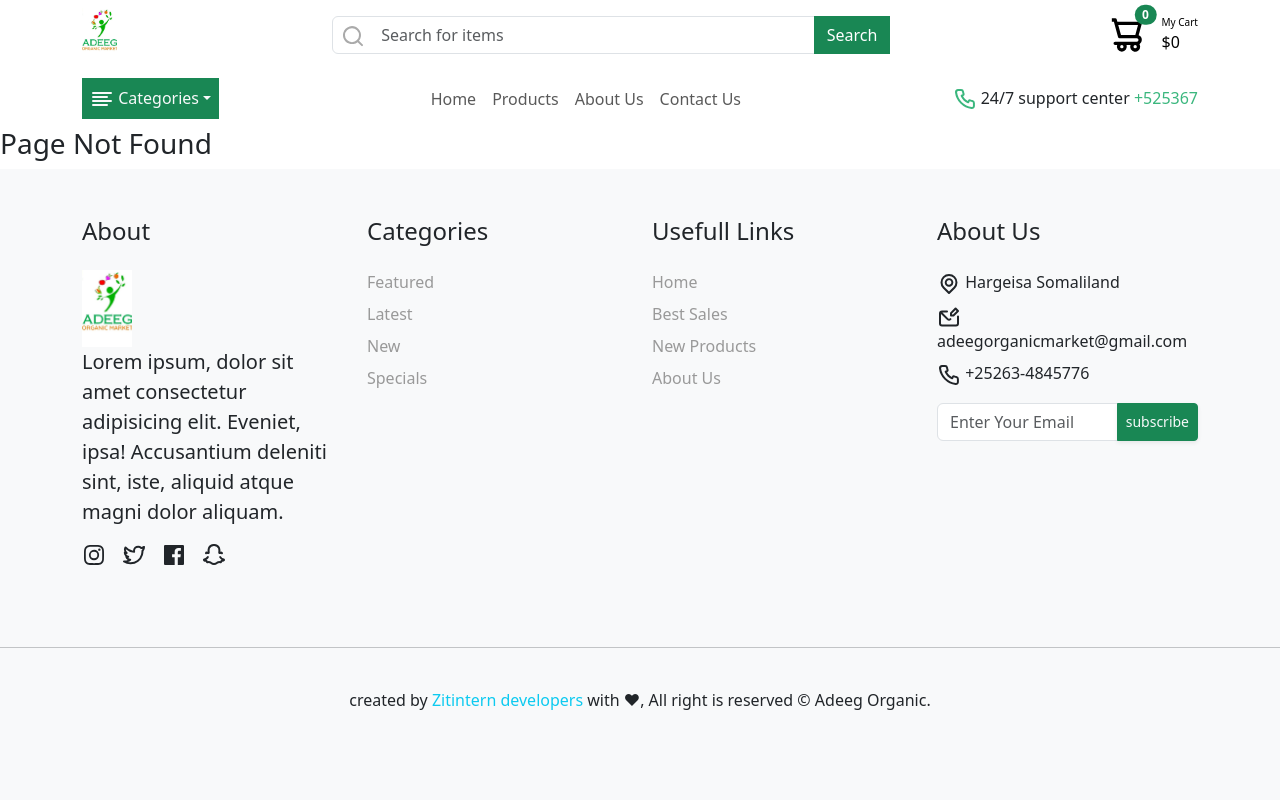
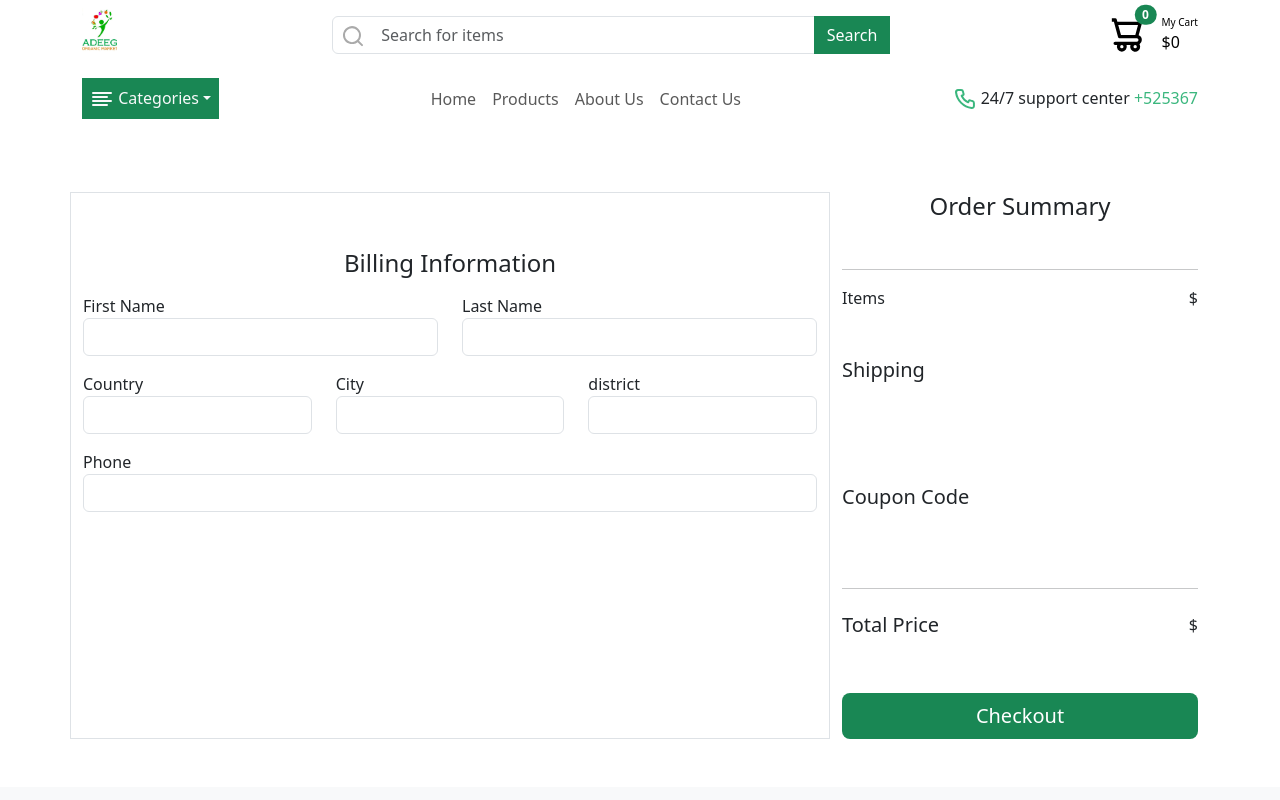
Before and after one commit to kaabe-a/AdeegProject, a React (Vite) app: page /checkout in a window 1280 px wide. Shown: the top 800 px of the page. Built offline with nearby package versions, Linux system fonts and the light colour scheme; no server answers.

Commit message:
Fixing Issues

```diff
--- a/src/App.jsx
+++ b/src/App.jsx
@@ -1,4 +1,4 @@
-import { useState } from "react";
+import { useEffect, useState } from "react";
 import "bootstrap/dist/css/bootstrap.min.css";
 import * as Unicons from "@iconscout/react-unicons";
 import "./App.css";
@@ -15,13 +15,25 @@ import { ShopContextProvider } from "./context/ShopContext";
 import Contact from "./pages/Contact";
 import { ProductContextProvider } from "./context/ProductContext";
 import { CartProvider } from "./context/CartContext";
+import Checkout from "./pages/checkout/Checkout";
+
 function App() {
+  const [isActive, setIsActive] = useState(false);
+  useEffect(() => {
+    window.addEventListener("scroll", () => {
+      window.screenY > 60 ? setIsActive(true) : setIsActive(false);
+    });
+  });
   return (
     <ProductContextProvider>
       <CartProvider>
         <ShopContextProvider>
           <Router>
-            <div>
+            <div
+              className={`${
+                isActive ? "bg-white" : "bg-white fixed-top z-index-1"
+              }`}
+            >
               <TopNavbar />
               <Navbar />
             </div>
@@ -31,6 +43,7 @@ function App() {
               <Route path="/products" element={<Product />} />
               <Route path="/contact" element={<Contact />} />
               <Route path="/cart" element={<Cart />} />
+              <Route path="/checkout" element={<Checkout />} />
               <Route path="/products/:id" element={<ProductDetail />} />
               <Route path="*" element={<h3>Page Not Found</h3>} />
             </Routes>
--- a/src/components/Hero.jsx
+++ b/src/components/Hero.jsx
@@ -2,7 +2,7 @@ import React from 'react'
 import { UilArrowRight } from '@iconscout/react-unicons'
 const Hero = () => {
   return (
-    <div className='hero py-5'>
+    <div className='hero py-5' style={{marginTop:"9rem"}}>
     <div className="container pt-5">
     <div className="d-sm-flex justify-content-between align-items-center">
         <div className="hero__info text-center text-md-start">
--- a/src/components/ProductList.jsx
+++ b/src/components/ProductList.jsx
@@ -1,10 +1,15 @@
-import React from "react";
+import React, { useContext, useEffect, useState } from "react";
 import Card from "./ProductCard";
 import { vegetables, fruits, best_sales } from "./product";
 import { UilAngleRight } from "@iconscout/react-unicons";
 import { useQuery } from "@tanstack/react-query";
+import { Link } from "react-router-dom";
+import { UilShoppingCartAlt } from "@iconscout/react-unicons";
+import { CartContext } from "../context/CartContext";
 
 const ProductList = () => {
+  const { addToCart } = useContext(CartContext);
+
   function fetchFruits() {
     return fetch(
       "https://adeeg-oragnic.onrender.com/api/product/report/new_four_fruit_products"
@@ -69,7 +74,7 @@ const ProductList = () => {
   // console.log(vdata,"hellow");
 
   return (
-    <div className="container py-5">
+    <div className="container py-5" style={{marginTop:"9rem"}}>
       <div className="product_header py-5 d-flex justify-content-between position-relative">
         <h3 className="text-start">Fruits</h3>
         <span className="section_title"></span>
@@ -78,15 +83,46 @@ const ProductList = () => {
         </a>
       </div>
       <div className="row row-cols-1 g-4 row-cols-sm-2 row-cols-md-3 row-cols-lg-4 g-4">
-        {data["data"]?.map((fruit) => (
-          <Card
-            image_link={fruit.image_url ? fruit.image_url : thumnail}
-            name={fruit.name}
-            description={fruit.description}
-            amount={fruit.amount}
-            quantity={fruit.quantity}
-            category={fruit.category.name}
-          />
+        {data["data"]?.map((product) => (
+           <div className="product_card">
+           <div className="col">
+             <div className="card shadow-sm border-0">
+               <div className="top-img position-relative bg-light">
+                 <Link to={`/products/${product.id}`} style={{ textDecoration: "none" }}>
+                   <img
+                     src={product?.image_url}
+                     className="card-img-top img-fluid"
+                     style={{ height: "150px" }}
+                     alt="..."
+                   />
+                 </Link>
+               </div>
+
+               <div className="card-body position-relative">
+                 <h5 className="card-title text-center short-title">
+                   {product.name}
+                 </h5>
+                 <h5 className="text-secondary text-center">
+                   {product.category.name}
+                 </h5>
+                 <p className="card-text text-center short-description">
+                   {product.description}
+                 </p>
+               </div>
+               <div className="d-flex justify-content-center gap-4">
+                 <span className="text-center">${product.amount}/Kg</span>
+                 <span className="text-center">{product?.quantity}/qty</span>
+               </div>
+               <button
+                 className="btn btn-light text-white m-4"
+                 style={{ backgroundColor: "#02CA89" }}
+                 onClick={() => addToCart(product, product.id)}
+               >
+                 <UilShoppingCartAlt color="white" /> Add
+               </button>
+             </div>
+           </div>
+         </div>
         ))}
       </div>
       <div className="product_header py-5 d-flex justify-content-between position-relative">
@@ -97,15 +133,46 @@ const ProductList = () => {
         </a>
       </div>
       <div className="row row-cols-1 g-4 row-cols-sm-2 row-cols-md-3 row-cols-lg-4 g-4">
-        {data["data"]?.map((vegetable) => (
-          <Card
-            image_link={vegetable.image_url ? vegetable.image_url : thumnail}
-            name={vegetable.name}
-            description={vegetable.description}
-            amount={vegetable.amount}
-            quantity={vegetable.quantity}
-            category={vegetable.category.name}
-          />
+        {data["data"]?.map((product) => (
+          <div className="product_card">
+          <div className="col">
+            <div className="card shadow-sm border-0">
+              <div className="top-img position-relative bg-light">
+                <Link to={`/products/${product.id}`} style={{ textDecoration: "none" }}>
+                  <img
+                    src={product?.image_url}
+                    className="card-img-top img-fluid"
+                    style={{ height: "150px" }}
+                    alt="..."
+                  />
+                </Link>
+              </div>
+
+              <div className="card-body position-relative">
+                <h5 className="card-title text-center short-title">
+                  {product.name}
+                </h5>
+                <h5 className="text-secondary text-center">
+                  {product.category.name}
+                </h5>
+                <p className="card-text text-center short-description">
+                  {product.description}
+                </p>
+              </div>
+              <div className="d-flex justify-content-center gap-4">
+                <span className="text-center">${product.amount}/Kg</span>
+                <span className="text-center">{product?.quantity}/qty</span>
+              </div>
+              <button
+                className="btn btn-light text-white m-4"
+                style={{ backgroundColor: "#02CA89" }}
+                onClick={() => addToCart(product, product.id)}
+              >
+                <UilShoppingCartAlt color="white" /> Add
+              </button>
+            </div>
+          </div>
+        </div>
         ))}
       </div>
 
@@ -117,15 +184,46 @@ const ProductList = () => {
         </a>
       </div>
       <div className="row row-cols-1 g-4 row-cols-sm-2 row-cols-md-3 row-cols-lg-4 g-4">
-        {data["data"]?.map((last) => (
-          <Card
-            image_link={last.image_url ? last.image_url : thumnail}
-            name={last.name}
-            description={last.description}
-            amount={last.amount}
-            quantity={last.quantity}
-            category={last.category.name}
-          />
+        {data["data"]?.map((product) => (
+          <div className="product_card">
+            <div className="col">
+              <div className="card shadow-sm border-0">
+                <div className="top-img position-relative bg-light">
+                  <Link to={`/products/${product.id}`} style={{ textDecoration: "none" }}>
+                    <img
+                      src={product?.image_url}
+                      className="card-img-top img-fluid"
+                      style={{ height: "150px" }}
+                      alt="..."
+                    />
+                  </Link>
+                </div>
+
+                <div className="card-body position-relative">
+                  <h5 className="card-title text-center short-title">
+                    {product.name}
+                  </h5>
+                  <h5 className="text-secondary text-center">
+                    {product.category.name}
+                  </h5>
+                  <p className="card-text text-center short-description">
+                    {product.description}
+                  </p>
+                </div>
+                <div className="d-flex justify-content-center gap-4">
+                  <span className="text-center">${product.amount}/Kg</span>
+                  <span className="text-center">{product?.quantity}/qty</span>
+                </div>
+                <button
+                  className="btn btn-light text-white m-4"
+                  style={{ backgroundColor: "#02CA89" }}
+                  onClick={() => addToCart(product, product.id)}
+                >
+                  <UilShoppingCartAlt color="white" /> Add
+                </button>
+              </div>
+            </div>
+          </div>
         ))}
       </div>
     </div>
@@ -133,3 +231,13 @@ const ProductList = () => {
 };
 
 export default ProductList;
+{
+  /* <Card
+  image_link={last.image_url ? last.image_url : thumnail}
+  name={last.name}
+  description={last.description}
+  amount={last.amount}
+  quantity={last.quantity}
+  category={last.category.name}
+/>; */
+}
--- a/src/components/TopNavbar.jsx
+++ b/src/components/TopNavbar.jsx
@@ -1,10 +1,13 @@
-import React, { useContext } from "react";
+import React, { useContext, useState } from "react";
 import { UilShoppingCartAlt } from "@iconscout/react-unicons";
 import { UilSearch } from "@iconscout/react-unicons";
 import { Link } from "react-router-dom";
 import { CartContext } from "../context/CartContext";
+import { useEffect } from "react";
+
 const TopNavbar = () => {
   const {qty,total} = useContext(CartContext)
+
   return (
     <div className="container">
       <nav className="navbar border_top navbar-expand-lg bg-white navbar-light pt-2 d-none d-md-block d-md-flex justify-content-between align-items-center">
--- a/src/pages/About.jsx
+++ b/src/pages/About.jsx
@@ -5,7 +5,7 @@ import { UilInstagram } from "@iconscout/react-unicons";
 import { UilSnapchatAlt } from "@iconscout/react-unicons";
 const About = () => {
   return (
-    <section className="bg-light">
+    <section className="bg-light" style={{marginTop:"9rem"}}>
       <div className="container-md py-5">
         <div className="d-md-flex justify-content-between gap-3 align-items-center px-5">
           <img
--- a/src/pages/Contact.jsx
+++ b/src/pages/Contact.jsx
@@ -7,7 +7,7 @@ import {
 
 const Contact = () => {
   return (
-    <div className="container py-5">
+    <div className="container py-5" style={{marginTop:"9rem"}}>
       <div className="row d-flex align-items-center gap-5">
         <div className="col-md-7">
           <h2 className="text-center mb-4">Contact Us</h2>
--- a/src/pages/cart/Cart.jsx
+++ b/src/pages/cart/Cart.jsx
@@ -9,7 +9,7 @@ import { CartContext } from "../../context/CartContext";
 const Cart = () => {
   const { cart, removeFromCart, clearCart,total,qty } = useContext(CartContext);
   return (
-    <div className="container p-5">
+    <div className="container p-5" style={{marginTop:"9rem"}}>
       <div className="row pt-5 border">
         <div className="col-md-8 cart__item">
           <div className="d-flex justify-content-between align-items-center">
@@ -36,6 +36,7 @@ const Cart = () => {
         </div>
         <div className="col-md-4 cart__detail bg-light">
           <h3>Summary</h3>
+
           <hr className="mt-5" />
           <div className="d-flex justify-content-between">
             <span className="d-flex gap-3">
--- /dev/null
+++ b/src/pages/checkout/Checkout.jsx
@@ -0,0 +1,108 @@
+import React from "react";
+
+const Checkout = () => {
+  return (
+    <div className="container py-5" style={{marginTop:"9rem"}}>
+      <div className="row">
+        <div className="col-md-8 py-5 border">
+          <h4 className="text-center py-2">Billing Information</h4>
+          <form action="">
+            <div class="mb-3 row">
+              <div className="col">
+                <label htmlFor="">First Name</label>
+                <input
+                  type="text"
+                  class="form-control "
+                  id="formGroupExampleInput"
+                  //   placeholder="First Name"
+                />
+              </div>
+              <div className="col">
+                <label htmlFor="">Last Name</label>
+                <input
+                  type="text"
+                  class="form-control"
+                  id="formGroupExampleInput"
+                  //   placeholder="Last Name"
+                />
+              </div>
+            </div>
+            <div class="mb-3 row">
+              <div className="col">
+                <label htmlFor="">Country</label>
+                <input
+                  type="text"
+                  class="form-control "
+                  id="formGroupExampleInput"
+                  //   placeholder="First Name"
+                />
+              </div>
+              <div className="col">
+                <label htmlFor="">City</label>
+                <input
+                  type="text"
+                  class="form-control"
+                  id="formGroupExampleInput"
+                  //   placeholder="Last Name"
+                />
+              </div>
+              <div className="col">
+                <label htmlFor="">district</label>
+                <input
+                  type="text"
+                  class="form-control"
+                  id="formGroupExampleInput"
+                  //   placeholder="Last Name"
+                />
+              </div>
+            </div>
+            <div className="col">
+              <label htmlFor="">Phone</label>
+              <input
+                type="text"
+                class="form-control"
+                id="formGroupExampleInput"
+                //   placeholder="Last Name"
+              />
+            </div>
+          </form>
+        </div>
+        <div className="col-md-4">
+          <h4 className="text-center">Order Summary</h4>
+          <hr className="mt-5" />
+          <div className="d-flex justify-content-between">
+            <span className="d-flex gap-3">
+              <span>Items</span>
+              <span>{}</span>
+            </span>
+            <span>${}</span>
+          </div>
+          <div className="coupon pt-5">
+            <h5 className="mb-4">Shipping</h5>
+            <input
+              type="text"
+              className="form-control form-control-sm w-100 bg-white border-0 shadow-none"
+            />
+          </div>
+          <div className="coupon pt-5">
+            <h5 className="mb-4">Coupon Code</h5>
+            <input
+              type="text"
+              className="form-control form-control-sm w-100 bg-white border-0 shadow-none"
+            />
+          </div>
+          <hr className="my-4" />
+          <div className="d-flex justify-content-between">
+            <h5>Total Price</h5>
+            <span>${}</span>
+          </div>
+          <button className="btn btn-lg btn-success w-100 border-0 shadow-none mt-5">
+            Checkout
+          </button>
+        </div>
+      </div>
+    </div>
+  );
+};
+
+export default Checkout;
--- a/src/pages/product/Product.jsx
+++ b/src/pages/product/Product.jsx
@@ -25,7 +25,7 @@ const Product = () => {
   // }
 
   return (
-    <div className="container py-5">
+    <div className="container py-5" style={{marginTop:"9rem"}}>
       <h3 className="text-center py-4">All Products</h3>
 
       <div className="row row-cols-1 g-4 row-cols-sm-2 row-cols-md-3 row-cols-lg-4 g-4">
--- a/src/pages/productDetail/ProductDetail.jsx
+++ b/src/pages/productDetail/ProductDetail.jsx
@@ -46,7 +46,7 @@ export default function ProductDetail() {
 
   return (
     <>
-      <div className="container py-5">
+      <div className="container py-5" style={{marginTop:"9rem"}}>
         <div className="row">
           <div className="col-md-2">Slide</div>
           <div className="col-md-4">
```
